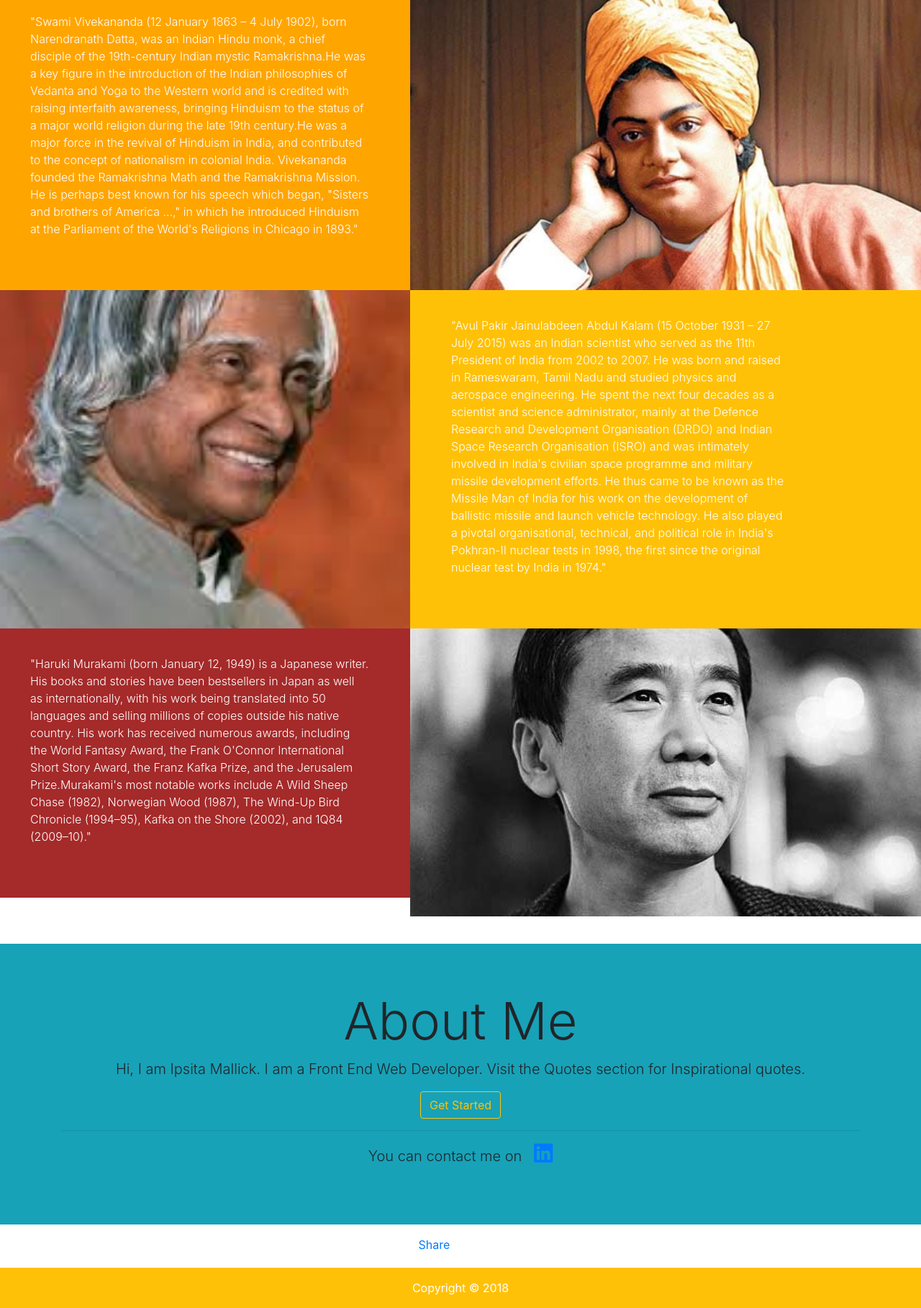
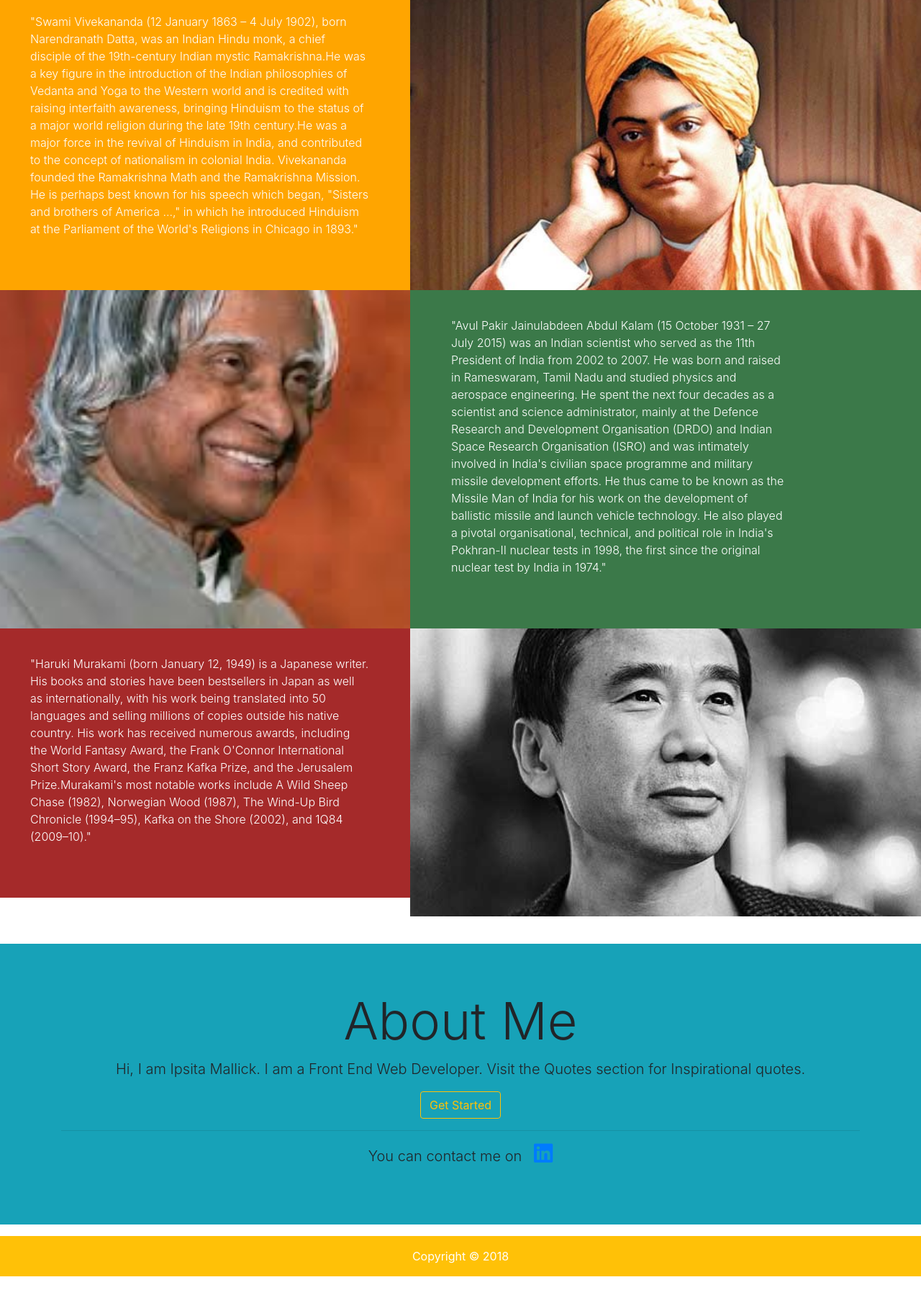
Before and after one commit to ipsita95/Quotes, a plain HTML site: page index.html in a window 1280 px wide. Shown: the part 1488-3305 px from the top of the page at 72% size. After the commit the page ends 3261 px from the top, so only its background shows below. Drawn offline with nearby package versions, Linux system fonts and the light colour scheme; grey boxes are pictures that could not be loaded.

Commit message:
minor fixes

```diff
--- a/assets/styles/style.css
+++ b/assets/styles/style.css
@@ -40,7 +40,7 @@
 }
 #about-3 {
 	position: relative;
-	background: #ffc107;
+	background: #3b7949;
 }
 #about-4 {
 	position: relative;
@@ -74,11 +74,6 @@
     position: relative !important;
     width: 100% !important;
   }
-}
-.parallel {
-	background-attachment: fixed !important;
-  background-size: cover !important;
-
 }
 .background-image-1 {
 
--- a/index.html
+++ b/index.html
@@ -70,7 +70,7 @@
 </div>
 
 <!--Biography-->
-<section id="about-1" class="parallel">
+<section id="about-1">
 <div class="container">
   <div class="row">
     <div class="col-md-6 col-sm-6 col-xs-6">
@@ -82,7 +82,7 @@
    </div>
  </div>
 </section>
-<section id="about-2" class="parallel">
+<section id="about-2" >
 <div class="container">
   <div class="row">
      <div class="col-md-6 col-sm-6 col-xs-6 vivek">
@@ -94,7 +94,7 @@
    </div>
  </div>
 </section>
-<section id="about-3" class="parallel">
+<section id="about-3" >
 <div class="container">
   <div class="row">
     <div class="col-md-6 col-sm-6 col-xs-6">
@@ -106,7 +106,7 @@
  </div>
 </div>
 </section>
- <section id="about-4" class="parallel">
+ <section id="about-4">
 <div class="container">
   <div class="row">
      <div class="col-md-6 col-sm-6 col-xs-6 haruki">
@@ -129,13 +129,7 @@
 
   </div>
 </div>
-<!--share button-->
-<div class="container">
-  <div class="row justify-content-center">
-     <div class="fb-share-button" data-href="https://developers.facebook.com/docs/plugins/" data-layout="button" data-size="large" data-mobile-iframe="true"><a target="_blank" href="https://www.facebook.com/sharer/sharer.php?u=https%3A%2F%2Fdevelopers.facebook.com%2Fdocs%2Fplugins%2F&amp;src=sdkpreparse" class="fb-xfbml-parse-ignore">Share</a></div>
-    <iframe src="https://www.facebook.com/plugins/share_button.php?href=https%3A%2F%2Fdevelopers.facebook.com%2Fdocs%2Fplugins%2F&layout=button&size=large&mobile_iframe=true&width=73&height=28&appId" width="73" height="28" style="border:none;overflow:hidden" scrolling="no" frameborder="0" allowTransparency="true" allow="encrypted-media"></iframe>
-  </div>
-</div>
+
 
  <footer>
       <div class="footer-copyright text-center py-3 mt-3">Copyright © 2018 </div>
@@ -157,13 +151,5 @@
         target: '#mainNav'
       });
       </script>
-      <div id="fb-root"></div>
-<script>(function(d, s, id) {
-  var js, fjs = d.getElementsByTagName(s)[0];
-  if (d.getElementById(id)) return;
-  js = d.createElement(s); js.id = id;
-  js.src = 'https://connect.facebook.net/en_GB/sdk.js#xfbml=1&version=v3.1';
-  fjs.parentNode.insertBefore(js, fjs);
-}(document, 'script', 'facebook-jssdk'));</script>
     </body>
     </html>
```
